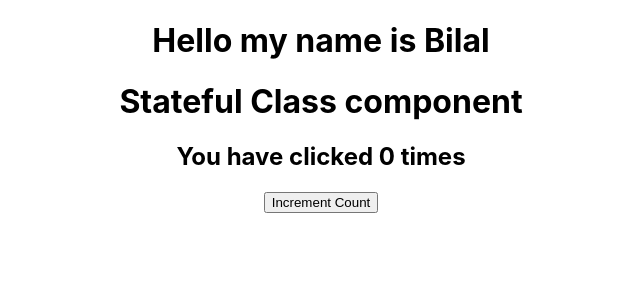
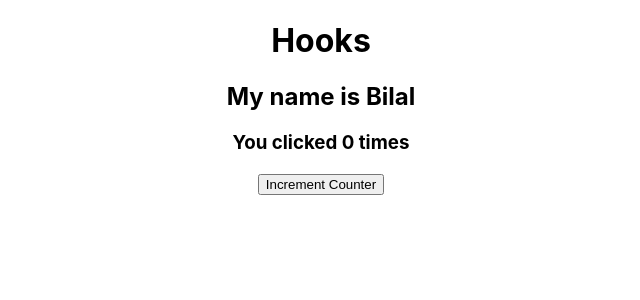
Before and after one commit to MBilalQureshi/react-rev, a React (Create React App) app in the folder react-rev-v1/: page / in a window 1280 px wide. Shown: the top 300 px of the page, without its empty margins (319-959 px from the left). Built offline with nearby package versions, Linux system fonts and the light colour scheme.

Commit message:
Word on hooks

```diff
--- a/react-rev-v1/src/App.js
+++ b/react-rev-v1/src/App.js
@@ -1,12 +1,14 @@
 import './App.css';
 import FunctionalGreeting from './components/FunctionalGreeting';
+import HooksCounter from './components/HooksCounter';
 import StatefulGreeting from './components/StatefulGreeting';
 
 function App() {
   return (
     <div className="App">
       {/* <FunctionalGreeting name="Bilal"/> */}
-      <StatefulGreeting name="Bilal"/>
+      {/* <StatefulGreeting name="Bilal"/> */}
+      <HooksCounter name="Bilal"/>
     </div>
   );
 }
--- a/react-rev-v1/src/components/HooksCounter.js
+++ b/react-rev-v1/src/components/HooksCounter.js
@@ -0,0 +1,13 @@
+import React, {useState} from 'react'
+
+export default function HooksCounter(props) {
+    const [count, setCount] = useState(0);
+  return (
+    <div>
+        <h1>Hooks</h1>
+        <h2>My name is {props.name}</h2>
+        <h3>You clicked {count} times</h3>
+        <button onClick={()=> setCount(count123 => count123 + 1)}>Increment Counter</button>
+    </div>
+  )
+}
```
Also changed, not shown: 1 other file (tests, documents, lock files or other folders).
